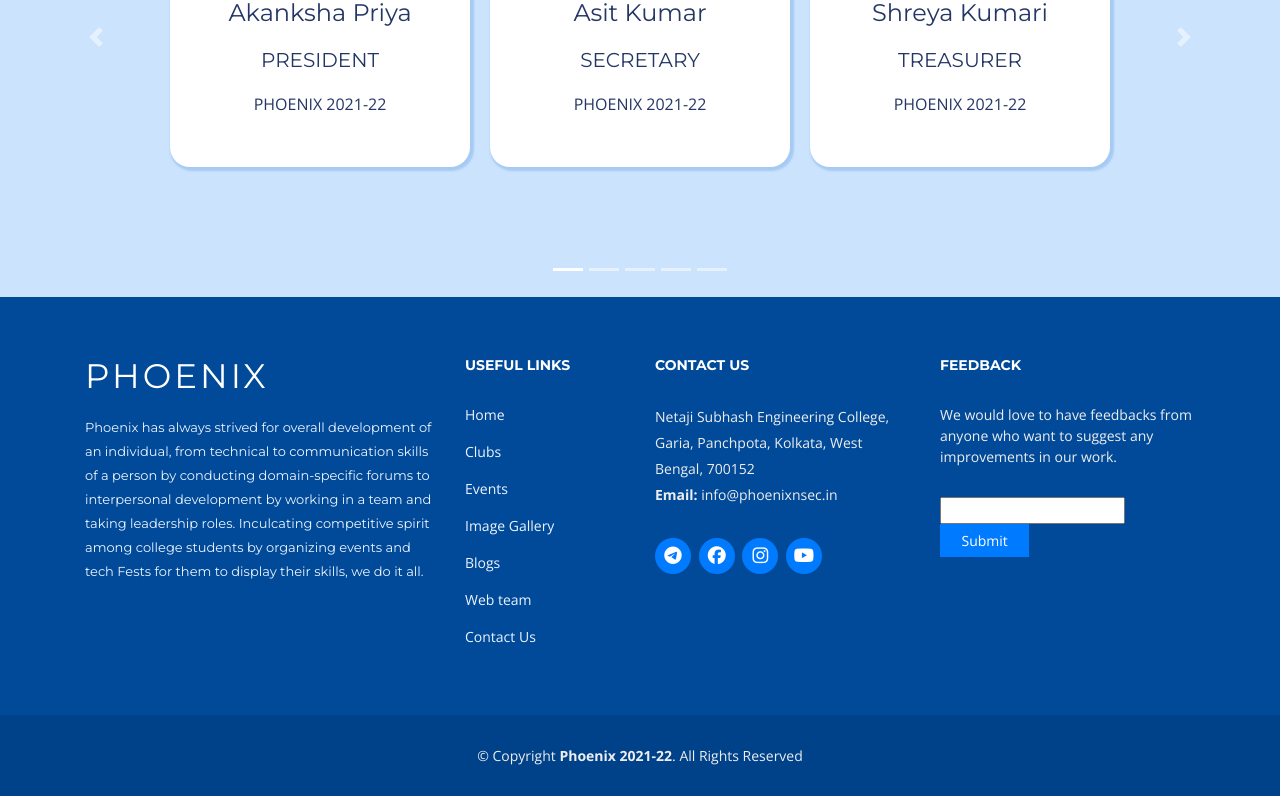
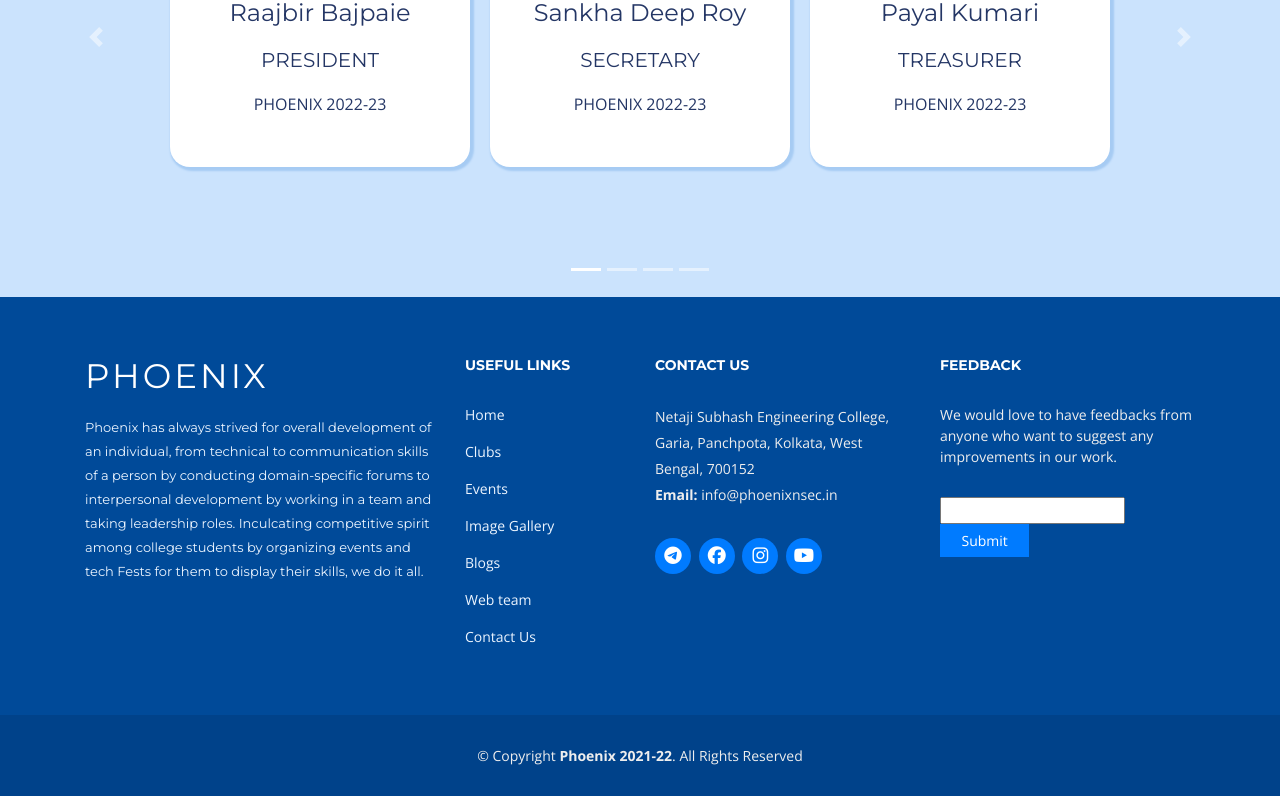
Before and after one commit to Phoenix-NSEC/phoenix-frontend-django, a Django app: page /home in a window 1280 px wide. Shown: the part 2514-3310 px from the top of the page. Run offline with Django 3.2, Linux system fonts and the light colour scheme; some libraries are stand-ins or nearby versions.

Commit message:
added 2022-23 core members in home page

```diff
--- a/PhoenixApp/templates/home.html
+++ b/PhoenixApp/templates/home.html
@@ -108,45 +108,44 @@
         <li data-target="#carouselExampleIndicators" data-slide-to="1"></li>
         <li data-target="#carouselExampleIndicators" data-slide-to="2"></li>
         <li data-target="#carouselExampleIndicators" data-slide-to="3"></li>
-        <li data-target="#carouselExampleIndicators" data-slide-to="4"></li>
       </ol>
       <div class="carousel-inner">
         <div class="carousel-item active">
           <div class="box">
             <div class="core">
               <div class="image">
-                <img src="{% static '/img/core2021-22/akanksha.jpg' %}" alt="">
+                <img src="{% static '/img/core2022-23/raajbir.jpg' %}" alt="">
               </div>
               <div class="name">
-                <h4>Akanksha Priya</h4>
+                <h4>Raajbir Bajpaie</h4>
               </div>
               <div class="designation">
                 <h5>President</h5>
-                <p>Phoenix 2021-22</p>
+                <p>Phoenix 2022-23</p>
               </div>
             </div>
             <div class="core">
               <div class="image">
-                <img src="{% static '/img/core2021-22/asit.jpg' %}" alt="">
+                <img src="{% static '/img/core2022-23/sankhadeep.jpg' %}" alt="">
               </div>
               <div class="name">
-                <h4>Asit Kumar</h4>
+                <h4>Sankha Deep Roy</h4>
               </div>
               <div class="designation">
                 <h5>Secretary<br></h5>
-                <p>Phoenix 2021-22</p>
+                <p>Phoenix 2022-23</p>
               </div>
             </div>
             <div class="core">
               <div class="image">
-                <img src="{% static '/img/core2021-22/shreya.jpeg' %}" alt="">
+                <img src="{% static '/img/core2022-23/payal.jpg' %}" alt="">
               </div>
               <div class="name">
-                <h4>Shreya Kumari</h4>
+                <h4>Payal Kumari</h4>
               </div>
               <div class="designation">
                 <h5>Treasurer<br></h5>
-                <p>Phoenix 2021-22</p>
+                <p>Phoenix 2022-23</p>
               </div>
             </div>
           </div>
@@ -155,38 +154,38 @@
           <div class="box">
             <div class="core">
               <div class="image">
-                <img src="{% static '/img/core2021-22/vimal.jpg' %}" alt="">
+                <img src="{% static '/img/core2022-23/subhransu.jpg' %}" alt="">
               </div>
               <div class="name">
-                <h4>Vimal Kumar Mahato</h4>
+                <h4>Subhransu Roy</h4>
               </div>
               <div class="designation">
                 <h5>Convenor<br></h5>
-                <p>Phoenix 2021-22</p>
+                <p>Phoenix 2022-23</p>
               </div>
             </div>
             <div class="core">
               <div class="image">
-                <img src="{% static '/img/core2021-22/deep.jpg' %}" alt="">
+                <img src="{% static '/img/core2022-23/debarghya.jpg' %}" alt="">
               </div>
               <div class="name">
-                <h4>Deep Chirag</h4>
+                <h4>Debarghya Goswami</h4>
               </div>
               <div class="designation">
-                <h5>Vice-President<br></h5>
-                <p>Phoenix 2021-22</p>
+                <h5>Vice-President<br>(PR, Database)</h5>
+                <p>Phoenix 2022-23</p>
               </div>
             </div>
             <div class="core">
               <div class="image">
-                <img src="{% static '/img/core2021-22/indranil.jpg' %}" alt="">
+                <img src="{% static '/img/core2022-23/ankita.jpg' %}" alt="">
               </div>
               <div class="name">
-                <h4>Indranil Saha Roy</h4>
+                <h4>Ankita Hazra</h4>
               </div>
               <div class="designation">
-                <h5>Vice-President</h5>
-                <p>Phoenix 2021-22</p>
+                <h5>Vice-President <br>(Events and Promotion)</h5>
+                <p>Phoenix 2022-23</p>
               </div>
             </div>
           </div>
@@ -195,39 +194,39 @@
           <div class="box">
             <div class="core">
               <div class="image">
-                <img src="{% static '/img/core2021-22/seema.jpg' %}" alt="">
+                <img src="{% static '/img/core2022-23/debjyoti.jpg' %}" alt="">
               </div>
               <div class="name">
-                <h4>Seema Rani</h4>
+                <h4>Debjyoti Roy Sarkar</h4>
               </div>
               <div class="designation">
-                <h5>Vice-President</h5>
-                <p>Phoenix 2021-22</p>
+                <h5>Vice-President (Academics and Forums)</h5>
+                <p>Phoenix 2022-23</p>
               </div>
             </div>
             <div class="core">
               <div class="image">
-                <img src="{% static '/img/core2021-22/jayasri.jpg' %}" alt="">
+                <img src="{% static '/img/core2022-23/debolina.jpg' %}" alt="">
               </div>
               <div class="name">
-                <h4>Jayasri Dey</h4>
+                <h4>Debolina Banerjee</h4>
               </div>
               <div class="designation">
-                <h5>Assistant Secretary<br>
+                <h5>Assistant Secretary (Events and Promotion)<br>
                 </h5>
-                <p>Phoenix 2021-22</p>
+                <p>Phoenix 2022-23</p>
               </div>
             </div>
             <div class="core">
               <div class="image">
-                <img src="{% static '/img/core2021-22/ankit.jpg' %}" alt="">
+                <img src="{% static '/img/core2022-23/tanushree.jpg' %}" alt="">
               </div>
               <div class="name">
-                <h4>Ankit Verma</h4>
+                <h4>Tanushree Karmakar</h4>
               </div>
               <div class="designation">
-                <h5>Assistant Secretary<br></h5>
-                <p>Phoenix 2021-22</p>
+                <h5>Assistant Secretary (Academics and Forums)<br></h5>
+                <p>Phoenix 2022-23</p>
               </div>
             </div>
           </div>
@@ -236,55 +235,14 @@
           <div class="box">
             <div class="core">
               <div class="image">
-                <img src="{% static '/img/core2021-22/nitish.jpg' %}" alt="">
+                <img src="{% static '/img/core2022-23/prapti.jpg' %}" alt="">
               </div>
               <div class="name">
-                <h4>Nitish Prasad</h4>
-              </div>
-              <div class="designation">
-                <h5>PR Head</h5>
-                <p>Phoenix 2021-22</p>
-              </div>
-            </div>
-            <div class="core">
-              <div class="image">
-                <img src="{% static '/img/core2021-22/saurav.jpg' %}" alt="">
-              </div>
-              <div class="name">
-                <h4>Saurav Kumar</h4>
-              </div>
-              <div class="designation">
-                <h5>PR Head<br>
-                </h5>
-                <p>Phoenix 2021-22</p>
-              </div>
-            </div>
-            <div class="core">
-              <div class="image">
-                <img src="{% static '/img/core2021-22/harsh.jpg' %}" alt="">
-              </div>
-              <div class="name">
-                <h4>Harsh Deep</h4>
-              </div>
-              <div class="designation">
-                <h5>Community Manager<br></h5>
-                <p>Phoenix 2021-22</p>
-              </div>
-            </div>
-          </div>
-        </div>
-        <div class="carousel-item">
-          <div class="box">
-            <div class="core">
-              <div class="image">
-                <img src="{% static '/img/core2021-22/oishika.jpeg' %}" alt="">
-              </div>
-              <div class="name">
-                <h4>Oisika Ghosh</h4>
+                <h4>Prapti Hazra</h4>
               </div>
               <div class="designation">
                 <h5>Social Media Manager</h5>
-                <p>Phoenix 2021-22</p>
+                <p>Phoenix 2022-23</p>
               </div>
             </div>
           </div>
@@ -312,182 +270,140 @@
       <div class="carousel-item active">
         <div class="core">
           <div class="image">
-            <img src="{% static '/img/core2021-22/akanksha.jpg' %}" alt="">
+            <img src="{% static '/img/core2022-23/raajbir.jpg' %}" alt="">
           </div>
           <div class="name">
-            <h4>Akanksha Priya</h4>
+            <h4>Raajbir Bajpaie</h4>
           </div>
           <div class="designation">
             <h5>President</h5>
-            <p>Phoenix 2021-22</p>
+            <p>Phoenix 2022-23</p>
           </div>
         </div>
       </div>
       <div class="carousel-item">
         <div class="core">
           <div class="image">
-            <img src="{% static '/img/core2021-22/asit.jpg' %} " alt="">
+            <img src="{% static '/img/core2022-23/sankhadeep.jpg' %} " alt="">
           </div>
           <div class="name">
-            <h4>Asit Kumar</h4>
+            <h4>Sankha Deep Roy</h4>
           </div>
           <div class="designation">
             <h5>Secretary</h5>
-            <p>Phoenix 2021-22</p>
+            <p>Phoenix 2022-23</p>
           </div>
         </div>
       </div>
       <div class="carousel-item">
         <div class="core">
           <div class="image">
-            <img src="{% static '/img/core2021-22/shreya.jpeg' %}" alt="">
+            <img src="{% static '/img/core2022-23/payal.jpeg' %}" alt="">
           </div>
           <div class="name">
-            <h4>Shreya Kumari</h4>
+            <h4>Payal Kumari</h4>
           </div>
           <div class="designation">
             <h5>Treasurer</h5>
-            <p>Phoenix 2021-22</p>
+            <p>Phoenix 2022-23</p>
           </div>
         </div>
       </div>
       <div class="carousel-item ">
         <div class="core">
           <div class="image">
-            <img src="{% static '/img/core2021-22/vimal.jpg' %}" alt="">
+            <img src="{% static '/img/core2022-23/subhransu.jpg' %}" alt="">
           </div>
           <div class="name">
-            <h4>Vimal Kumar Mahato</h4>
+            <h4>Subhransu Roy</h4>
           </div>
           <div class="designation">
             <h5>Convenor</h5>
-            <p>Phoenix 2021-22</p>
+            <p>Phoenix 2022-23</p>
           </div>
         </div>
       </div>
       <div class="carousel-item ">
         <div class="core">
           <div class="image">
-            <img src="{% static '/img/core2021-22/deep.jpg' %}" alt="">
+            <img src="{% static '/img/core2022-23/debarghya.jpg' %}" alt="">
           </div>
           <div class="name">
-            <h4>Deep Chirag</h4>
+            <h4>Debarghya Goswami</h4>
           </div>
           <div class="designation">
-            <h5>Vice-President</h5>
-            <p>Phoenix 2021-22</p>
+            <h5>Vice-President<br>(PR, Database)</h5>
+            <p>Phoenix 2022-23</p>
           </div>
         </div>
       </div>
       <div class="carousel-item ">
         <div class="core">
           <div class="image">
-            <img src="{% static '/img/core2021-22/indranil.jpg' %}" alt="">
+            <img src="{% static '/img/core2022-23/ankita.jpg' %}" alt="">
           </div>
           <div class="name">
-            <h4>Indranil Saha Roy</h4>
+            <h4>Ankita Hazra</h4>
           </div>
           <div class="designation">
-            <h5>Vice-President</h5>
-            <p>Phoenix 2021-22</p>
+            <h5>Vice-President <br>(Events and Promotion)</h5>
+            <p>Phoenix 2022-23</p>
           </div>
         </div>
       </div>
       <div class="carousel-item ">
         <div class="core">
           <div class="image">
-            <img src="{% static '/img/core2021-22/seema.jpg' %}" alt="">
+            <img src="{% static '/img/core2022-23/debjyoti.jpg' %}" alt="">
           </div>
           <div class="name">
-            <h4>Seema Rani</h4>
+            <h4>Debjyoti Roy Sarkar</h4>
           </div>
           <div class="designation">
-            <h5>Vice-President</h5>
-            <p>Phoenix 2021-22</p>
+            <h5>Vice-President (Academics and Forums)</h5>
+            <p>Phoenix 2022-23</p>
           </div>
         </div>
       </div>
       <div class="carousel-item ">
         <div class="core">
           <div class="image">
-            <img src="{% static '/img/core2021-22/jayasri.jpg' %}" alt="">
+            <img src="{% static '/img/core2022-23/debolina.jpg' %}" alt="">
           </div>
           <div class="name">
-            <h4>Jayasri Dey</h4>
+            <h4>Debolina Banerjee</h4>
           </div>
           <div class="designation">
-            <h5>Assistant Secretary</h5>
-            <p>Phoenix 2021-22</p>
+            <h5>Assistant Secretary (Events and Promotion)</h5>
+            <p>Phoenix 2022-23</p>
           </div>
         </div>
       </div>
       <div class="carousel-item ">
         <div class="core">
           <div class="image">
-            <img src="{% static '/img/core2021-22/ankit.jpg' %}" alt="">
+            <img src="{% static '/img/core2022-23/tanushree.jpg' %}" alt="">
           </div>
           <div class="name">
-            <h4>Ankit Verma</h4>
+            <h4>Tanushree Karmakar</h4>
           </div>
           <div class="designation">
-            <h5>Assistant Secretary</h5>
-            <p>Phoenix 2021-22</p>
+            <h5>Assistant Secretary (Academics and Forums)</h5>
+            <p>Phoenix 2022-23</p>
           </div>
         </div>
       </div>
       <div class="carousel-item ">
         <div class="core">
           <div class="image">
-            <img src="{% static '/img/core2021-22/nitish.jpg' %}" alt="">
+            <img src="{% static '/img/core2022-23/prapti.jpg' %}" alt="">
           </div>
           <div class="name">
-            <h4>Nitish Prasad</h4>
-          </div>
-          <div class="designation">
-            <h5>PR Head</h5>
-            <p>Phoenix 2021-22</p>
-          </div>
-        </div>
-      </div>
-      <div class="carousel-item ">
-        <div class="core">
-          <div class="image">
-            <img src="{% static '/img/core2021-22/saurav.jpg' %}" alt="">
-          </div>
-          <div class="name">
-            <h4>Sourav Kumar</h4>
-          </div>
-          <div class="designation">
-            <h5>PR Head</h5>
-            <p>Phoenix 2021-22</p>
-          </div>
-        </div>
-      </div>
-      <div class="carousel-item ">
-        <div class="core">
-          <div class="image">
-            <img src="{% static '/img/core2021-22/harsh.jpg' %}" alt="">
-          </div>
-          <div class="name">
-            <h4>Harsh Deep</h4>
-          </div>
-          <div class="designation">
-            <h5>Community Manager</h5>
-            <p>Phoenix 2021-22</p>
-          </div>
-        </div>
-      </div>
-      <div class="carousel-item ">
-        <div class="core">
-          <div class="image">
-            <img src="{% static '/img/core2021-22/oishika.jpeg' %}" alt="">
-          </div>
-          <div class="name">
-            <h4>Oisika Ghosh</h4>
+            <h4>Prapti Hazra</h4>
           </div>
           <div class="designation">
             <h5>Social Media Manager</h5>
-            <p>Phoenix 2021-22</p>
+            <p>Phoenix 2022-23</p>
           </div>
         </div>
       </div>
```
Also changed, not shown: PhoenixApp/static/img/core2022-23/ankita.jpg (added), PhoenixApp/static/img/core2022-23/debarghya.jpg (added), PhoenixApp/static/img/core2022-23/debjyoti.jpg (added), PhoenixApp/static/img/core2022-23/debolina.jpg (added), PhoenixApp/static/img/core2022-23/payal.jpg (added), PhoenixApp/static/img/core2022-23/prapti.JPG (added), PhoenixApp/static/img/core2022-23/raajbir.jpg (added), PhoenixApp/static/img/core2022-23/tanushree.jpg (added), 3 other files.
